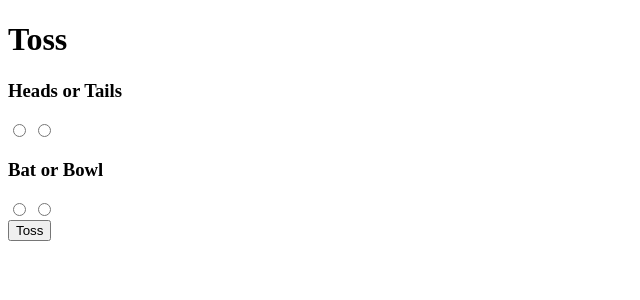
After one commit to kathirvel13/Hand_Cricket_Simulation, a Flask app: template templates/toss.html in a window 1280 px wide. The commit adds this page. Shown: the top 300 px of the page, without its empty margins (0-640 px from the left). Run offline with Flask 3, Linux system fonts and the light colour scheme; the template is opened without the code that fills it, so the values that code supplies are empty.

Commit message:
toss feature

```diff
--- a/app.py
+++ b/app.py
@@ -1,4 +1,8 @@
 from flask import Flask, redirect, render_template, request
+from cricmodules import *
+
+# Global Variables
+usropt = []
 
 # Configure application
 app = Flask(__name__)
@@ -14,6 +18,9 @@ def index():
 def instruction():
     return render_template("instruction.html")'''
 
-@app.route("/play", methods=["GET", "POST"])
+@app.route("/toss", methods=["GET", "POST"])
 def instruction():
-    return render_template("play.html")
+    usropt[0] = request.form.get('toss')
+    usropt[1] = request.form.get("play")
+    tosswin = toss(usropt)
+    return render_template("toss.html")
--- a/templates/index.html
+++ b/templates/index.html
@@ -6,7 +6,7 @@
 
 {% block body %}
     <h1>Hand Cricket</h1>
-    <form action="/play" method="get">
+    <form action="/toss" method="get">
         <button class="button homebutton">Play</button><br>
     </form>
     <form action="/instruction" method="get">
--- /dev/null
+++ b/templates/toss.html
@@ -0,0 +1,18 @@
+{% extends "layout.html" %}
+
+{% block title %}
+    Toss
+{% endblock %}
+
+{% block body %}
+    <h1>Toss</h1>
+    <form action="/play" method="post">
+        <h3>Heads or Tails</h3>
+        <input name="toss" value="bat" type="radio">
+        <input name="toss" value="bowl" type="radio"><br>
+        <h3>Bat or Bowl</h3>
+        <input name="play" value="Batting" type="radio">
+        <input name="play" value="Bowling" type="radio"><br>
+        <button type="submit">Toss</button>
+    </form>
+{% endblock %}
```
Also changed, not shown: cricmodules.py (added, +7 -0 lines), templates/play.html (+2 -9 lines).
